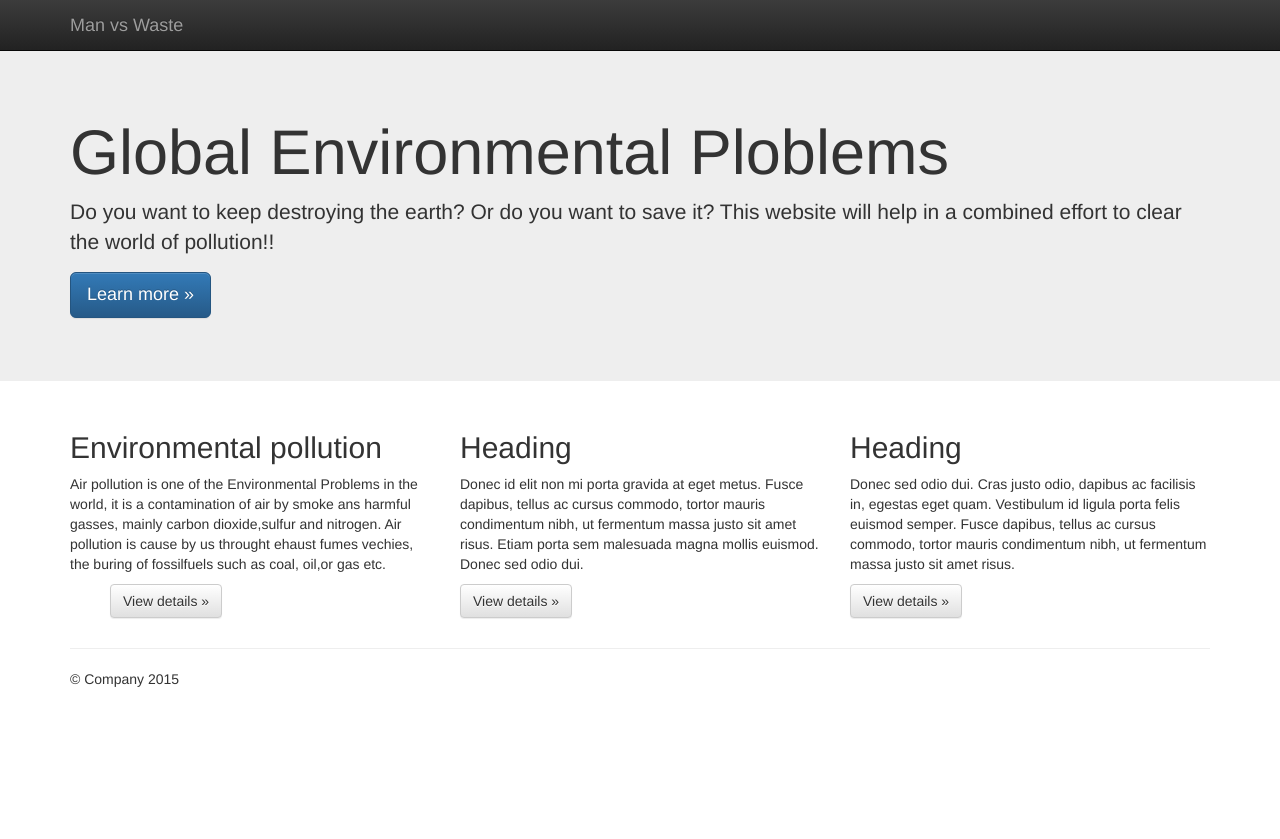
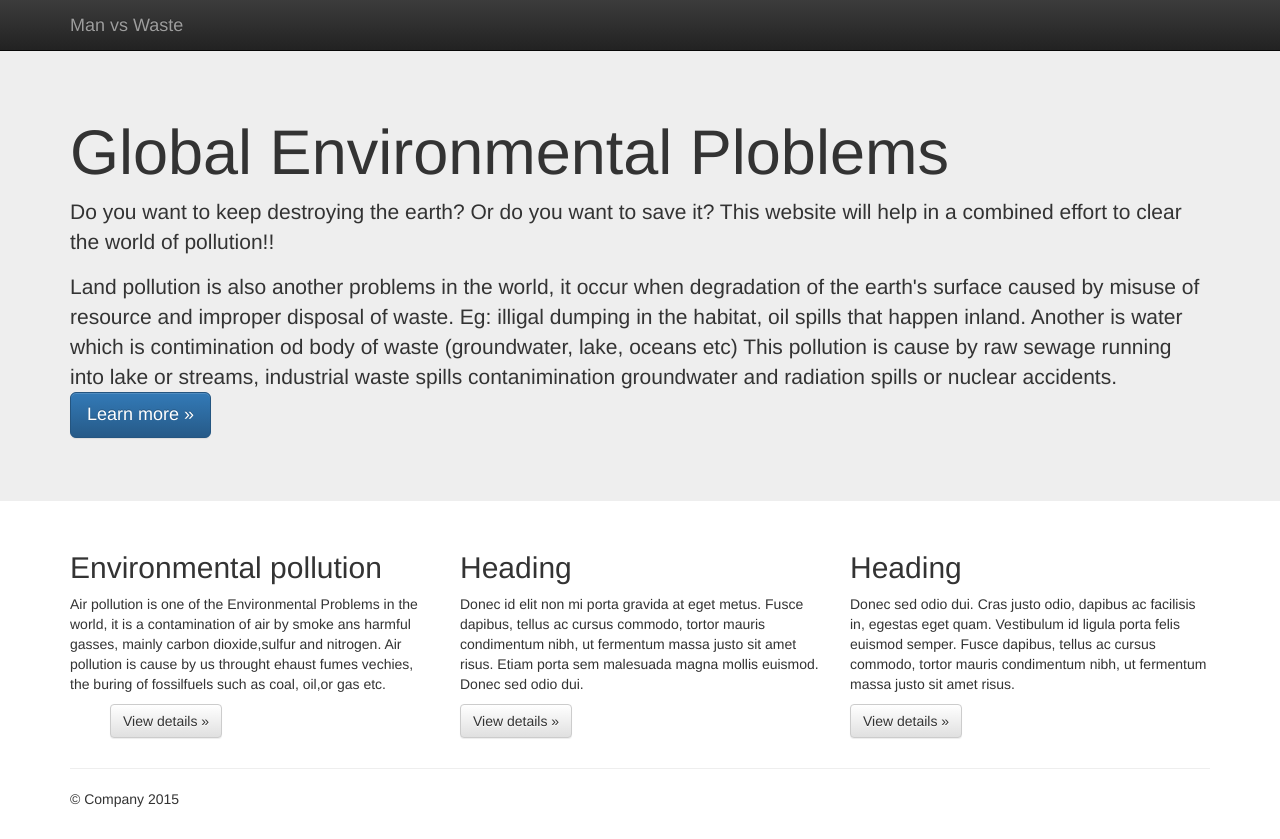
Before and after one commit to talus15/Savetheworld, a plain HTML site: page index.html in a window 1280 px wide. Before the commit the page ends 800 px from the top, so only its background shows below. Drawn offline with nearby package versions, Linux system fonts and the light colour scheme.

Commit message:
edit
editpage

```diff
--- a/index.html
+++ b/index.html
@@ -50,7 +50,7 @@
         <h1>Global Environmental Ploblems</h1>
 
        <p>Do you want to keep destroying the earth?  Or do you want to save it? This website will help in a combined effort to clear the world of pollution!!</p>
-        <p><a class="btn btn-primary btn-lg" href="#" role="button">Learn more &raquo;</a></p>
+        <p>Land pollution is also another problems in the world, it occur when degradation of the earth's surface caused by misuse of resource and improper disposal of waste. Eg: illigal dumping in the habitat, oil spills that happen inland. Another is water which is contimination od body of waste (groundwater, lake, oceans etc) This pollution is cause by raw sewage running into lake or streams, industrial waste spills contanimination groundwater and radiation spills or nuclear accidents.<a class="btn btn-primary btn-lg" href="#" role="button">Learn more &raquo;</a></p>
       </div>
     </div>
 
```
